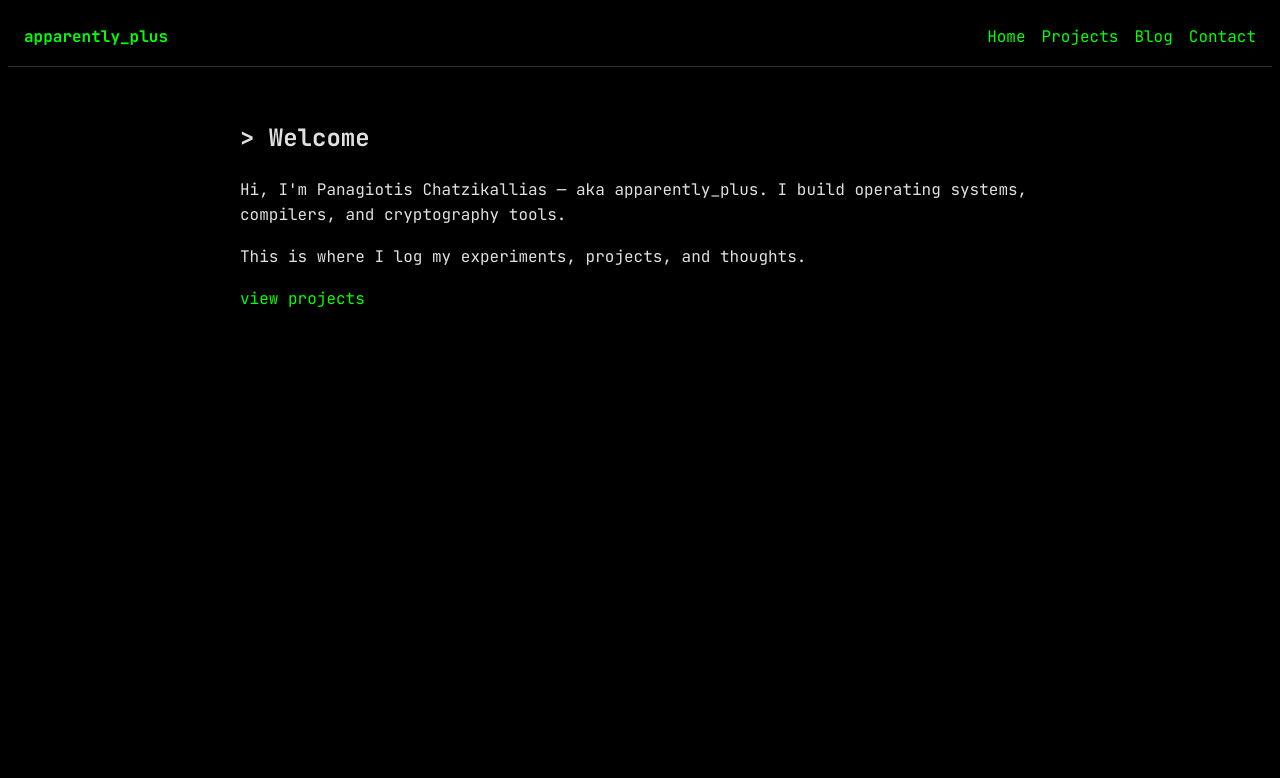
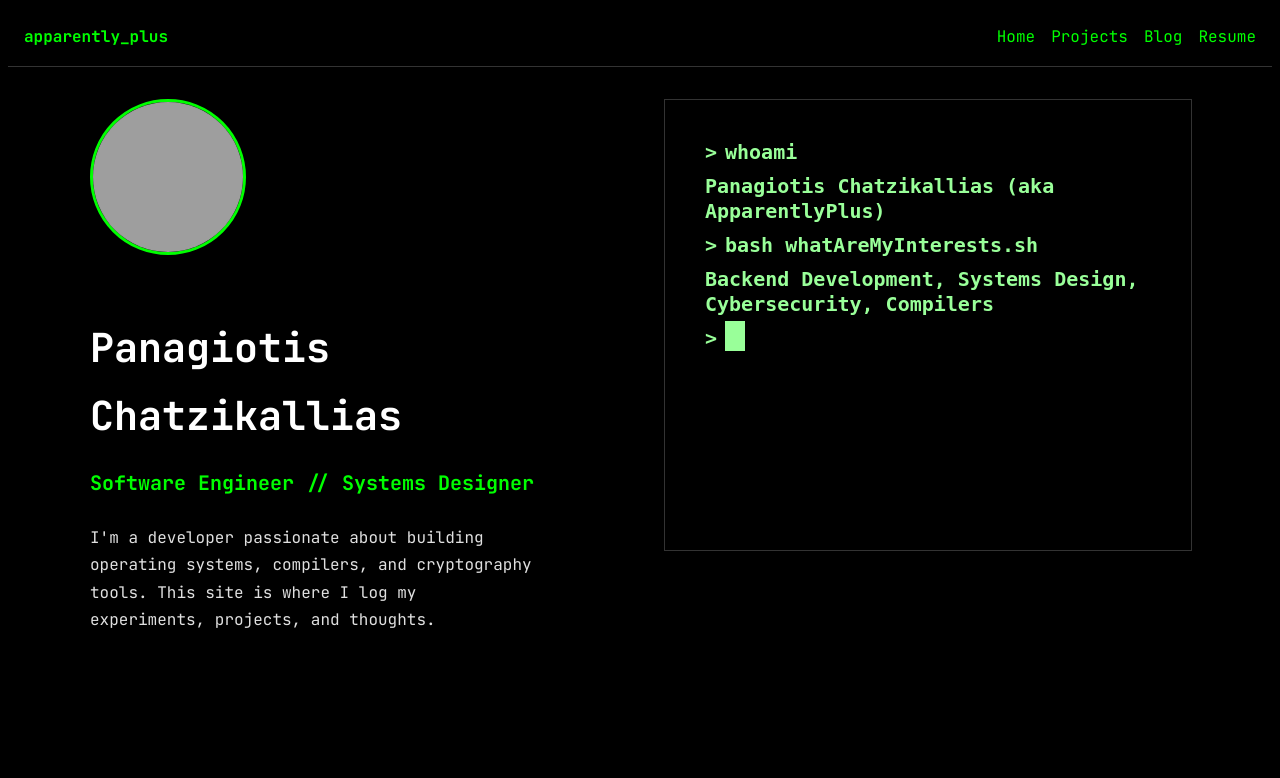
Before and after one commit to ApparentlyPlus/whoami, a Flask app: page / in a window 1280 px wide. Shown: the top 778 px of the page. Run offline with Flask 3, Linux system fonts and the light colour scheme; grey boxes are pictures that could not be loaded.

Commit message:
Enhance terminal emulator and update styles
- Added terminal emulator functionality in main.js for interactive input and response.
- Updated styles.css to improve selection colors and container width.
- Modified base.html to change 'Contact' link to 'Resume'.
- Revised index.html to enhance layout and content presentation.

```diff
--- a/static/css/styles.css
+++ b/static/css/styles.css
@@ -3,6 +3,17 @@ body {
     color: #e0e0e0;
     font-family: 'JetBrains Mono', monospace;
     line-height: 1.6;
+}
+
+::selection {
+  background-color: #800080; /* Magenta */
+  color: #FFFFFF;
+}
+
+/* For Firefox */
+::-moz-selection {
+  background-color: #800080; /* Magenta */
+  color: #FFFFFF;
 }
 
 a {
@@ -14,7 +25,7 @@ a:hover {
 }
 
 .container {
-    max-width: 800px;
+    max-width: 1100px; /* Increased from 800px */
     margin: auto;
     padding: 2rem;
 }
@@ -30,7 +41,192 @@ a:hover {
 }
 
 .highlight {
-    background-color: #8000ff; /* purple highlight */
+    background-color: #800080; /* kewl purple */
     color: #fff;
     padding: 0 0.25rem;
 }
+
+.screen {
+  overflow: hidden;
+  background: #000000;
+  border: 1px solid #333; /* Added to define the screen edge */
+  position: relative; /* Added for child element positioning */
+  min-height: 450px; /* Added to give it space */
+}
+
+.terminal_emulator {
+  width: 100%;
+
+  padding: 40px;
+  font-size: 20px;
+  line-height: 25px;
+  box-sizing: border-box;
+  text-align:left;
+
+  font-family: monospace;
+  font-weight: 700;
+
+  color: #99ff99;
+}
+
+.terminal_emulator__field,
+.terminal_emulator__command {
+  position: relative;
+  padding: 0 1em;
+  margin: 0 0 9px 0;
+}
+
+/* Converted SASS-style nesting */
+.terminal_emulator__field:before,
+.terminal_emulator__field:after,
+.terminal_emulator__command:before,
+.terminal_emulator__command:after {
+  position: absolute;
+}
+
+/* Converted SASS-style nesting */
+.terminal_emulator__field:before,
+.terminal_emulator__command:before {
+  left:0;
+  top: 0;
+  content:">";
+}
+
+.terminal_emulator__response,
+.terminal_emulator__command b{
+  padding-bottom: 9px;
+}
+
+.terminal_emulator__field {
+  display: inline-block;
+  min-width: 1em;
+  min-height: 1.5em;
+  box-sizing: border-box;
+}
+
+/* Converted SASS-style nesting */
+.terminal_emulator__field:after {
+  right: 0;
+  bottom: 0.25em;
+
+  content:"";
+  width: 1em;
+  height: 1.5em;
+  background:#99ff99;
+
+  animation: caretBlink 1s infinite;
+}
+
+/* Converted SASS-style nesting */
+.terminal_emulator__field.waiting {
+  padding-left: 0;
+  padding-right: 0;
+}
+
+/* Converted SASS-style nesting */
+.terminal_emulator__field.waiting:before {
+  display: none;
+}
+
+@keyframes caretBlink {
+  0% {
+    opacity: 0;
+  }
+
+  50% {
+    opacity: 0;
+  }
+
+  51% {
+    opacity: 1;
+  }
+
+  100% {
+    opacity: 1;
+  }
+}
+
+.landing-grid {
+    display: grid;
+    grid-template-columns: 1fr 1fr; /* Two equal columns */
+    gap: 3rem;
+    align-items: start; /* Changed from 'center' to 'start' */
+    min-height: 80vh;
+}
+
+.landing-profile-pic {
+    width: 150px;
+    height: 150px;
+    border-radius: 50%; /* Makes it circular */
+    border: 3px solid #0f0; /* Neon green border */
+    margin-bottom: 1.5rem;
+    object-fit: cover; /* Ensures the image covers the area */
+}
+
+/* This rule applies to screens 992px wide or smaller (tablets/mobile) */
+@media (max-width: 992px) {
+    .landing-grid {
+        /* Stack to one column */
+        grid-template-columns: 1fr;
+        gap: 2rem;
+    }
+
+    .landing-left {
+        /* Center all content inside the left block on mobile */
+        display: flex;
+        flex-direction: column;
+        align-items: center;
+        text-align: center;
+    }
+}
+
+.landing-left {
+    color: #e0e0e0;
+    line-height: 1.7;
+}
+
+.landing-name {
+    font-size: 2.5rem; /* 40px */
+    color: #ffffff;
+    font-weight: 700;
+    margin-bottom: 0.5rem;
+}
+
+.landing-subtitle {
+    font-size: 1.25rem; /* 20px */
+    color: #0f0; /* Neon green */
+    font-weight: 700;
+    margin-bottom: 1.5rem;
+}
+
+.landing-bio {
+    font-size: 1rem; /* 16px */
+    margin-bottom: 2rem;
+    max-width: 450px; /* Keep the bio line-length readable */
+}
+
+.landing-nav {
+    display: flex;
+    flex-direction: column; /* Stack links vertically */
+    gap: 0.75rem; /* Space between links */
+}
+
+.landing-nav a {
+    color: #e0e0e0; /* Default color */
+    font-size: 1.1rem;
+    font-weight: 700;
+    text-decoration: none;
+    transition: all 0.2s ease;
+}
+
+.landing-nav a:hover {
+    color: #0f0; /* Highlight on hover */
+    text-decoration: none;
+    transform: translateX(5px); /* Add a slight "push" effect */
+}
+
+/* Ensure the terminal screen in the right column behaves */
+.landing-right .screen {
+    width: 100%;
+    /* The min-height: 450px you already have is perfect */
+}
--- a/static/js/main.js
+++ b/static/js/main.js
@@ -0,0 +1,132 @@
+var TerminalEmulator = {
+  init: function(screen) {
+    var inst = Object.create(this);
+    inst.screen = screen;
+    inst.createInput();
+
+    return inst;
+  },
+
+  createInput: function() {
+    var inputField = document.createElement('div');
+    var inputWrap = document.createElement('div');
+
+    inputField.className = 'terminal_emulator__field';
+    inputField.innerHTML = '';
+    inputWrap.appendChild(inputField);
+    this.screen.appendChild(inputWrap);
+    this.field = inputField;
+    this.fieldwrap = inputWrap;
+  },
+
+
+  enterInput: function(input) {
+    return new Promise( (resolve, reject) => {
+    var randomSpeed = (max, min) => {
+      return Math.random() * (max - min) + min;
+    }
+
+    var speed = randomSpeed(70, 90);
+    var i = 0;
+    var str = '';
+    var type = () => {
+
+      str = str + input[i];
+      this.field.innerHTML = str.replace(/ /g, '&nbsp;');
+      i++;
+
+      setTimeout( () => {
+        if( i < input.length){
+          if( i % 5 === 0) speed = randomSpeed(80, 120);
+          type();
+        }else {
+          setTimeout( () => {
+            resolve();
+          }, 400);
+
+        }
+      }, speed);
+
+
+    };
+
+
+    type();
+
+    });
+  },
+
+  enterCommand: function() {
+    return new Promise( (resolve, reject ) => {
+      var resp = document.createElement('div');
+      resp.className = 'terminal_emulator__command';
+      resp.innerHTML = this.field.innerHTML;
+      this.screen.insertBefore( resp, this.fieldwrap);
+
+      this.field.innerHTML = '';
+      resolve();
+    })
+  },
+
+  enterResponse: function(response) {
+
+    return new Promise( (resolve, reject ) => {
+      var resp = document.createElement('div');
+      resp.className = 'terminal_emulator__response';
+      resp.innerHTML = response;
+      this.screen.insertBefore( resp, this.fieldwrap);
+
+      resolve();
+    })
+
+
+  },
+
+  wait : function( time, busy ) {
+    busy = (busy === undefined ) ? true : busy;
+    return new Promise( (resolve, reject) => {
+        if (busy){
+          this.field.classList.add('waiting');
+        } else {
+          this.field.classList.remove('waiting');
+        }
+        setTimeout( () => {
+          resolve();
+      }, time);
+    });
+  },
+
+  reset : function() {
+    return new Promise( (resolve, reject) => {
+      this.field.classList.remove('waiting');
+      resolve();
+    });
+  }
+};
+
+
+/*
+ * * This is where the magic happens
+ *
+ */
+
+
+var TE = TerminalEmulator.init(document.getElementById('screen'));
+
+TE.wait(1000, false)
+  .then( TE.enterInput.bind(TE, 'whoami') )
+  .then( TE.enterCommand.bind( TE ) )
+  .then( TE.enterResponse.bind(TE, 'Panagiotis Chatzikallias (aka ApparentlyPlus)') )
+  .then( TE.wait.bind(TE, 1000, false) )
+  .then( TE.enterInput.bind(TE, 'bash whatAreMyInterests.sh') )
+  .then( TE.enterCommand.bind(TE) )
+  .then( TE.enterResponse.bind(TE, 'Backend Development, Systems Design, Cybersecurity, Compilers') )
+  .then( TE.wait.bind(TE, 1000, false) )
+  .then( TE.enterInput.bind(TE, 'bash FavoriteLanguages.sh') )
+  .then( TE.enterCommand.bind(TE) )
+  .then( TE.enterResponse.bind(TE, 'Python, C, C#') )
+  .then( TE.wait.bind(TE, 1000, false) )
+  .then( TE.enterInput.bind(TE, 'cat recruiter_note.txt') )
+  .then( TE.enterCommand.bind(TE) )
+  .then( TE.enterResponse.bind(TE, 'This website serves as my interactive autobiography. Welcome.') )
+  .then( TE.reset.bind(TE) );
--- a/templates/base.html
+++ b/templates/base.html
@@ -14,7 +14,7 @@
         <a href="/">Home</a>
         <a href="/projects">Projects</a>
         <a href="/blog">Blog</a>
-        <a href="/contact">Contact</a>
+        <a href="/resume">Resume</a>
     </nav>
 </header>
 
@@ -22,5 +22,7 @@
     {% block content %}{% endblock %}
 </main>
 
+<script src="{{ url_for('static', filename='js/main.js') }}" defer></script>
+
 </body>
 </html>
--- a/templates/index.html
+++ b/templates/index.html
@@ -1,13 +1,24 @@
 {% extends "base.html" %}
-{% block title %}Who is ApparentlyPlus?{% endblock %}
+{% block title %}whoami{% endblock %}
+
 {% block content %}
-<section class="space-y-4">
-    <h2 class="text-3xl text-green-400">> Welcome</h2>
-    <p>Hi, I'm Panagiotis Chatzikallias — aka apparently_plus. I build operating systems, compilers, and cryptography tools.</p>
-    <p>This is where I log my experiments, projects, and thoughts.</p>
+<div class="landing-grid">
+    <div class="landing-left">
 
-    <div class="mt-6">
-        <a href="/projects" class="border border-green-400 text-green-400 px-3 py-1 hover:bg-green-400 hover:text-black transition">view projects</a>
+        <img src="{{ url_for('static', filename='/assets/avatar.png') }}" alt="Panagiotis Chatzikallias" class="landing-profile-pic">
+
+        <h1 class="landing-name">Panagiotis Chatzikallias</h1>
+        <h2 class="landing-subtitle">Software Engineer // Systems Designer</h2>
+        <p class="landing-bio">
+            I'm a developer passionate about building operating systems, compilers, and cryptography tools. This site is where I log my experiments, projects, and thoughts.
+        </p>
+
+        </div>
+
+    <div class="landing-right">
+        <div class="screen">
+            <div id="screen" class="terminal_emulator"></div>
+        </div>
     </div>
-</section>
+</div>
 {% endblock %}
```
